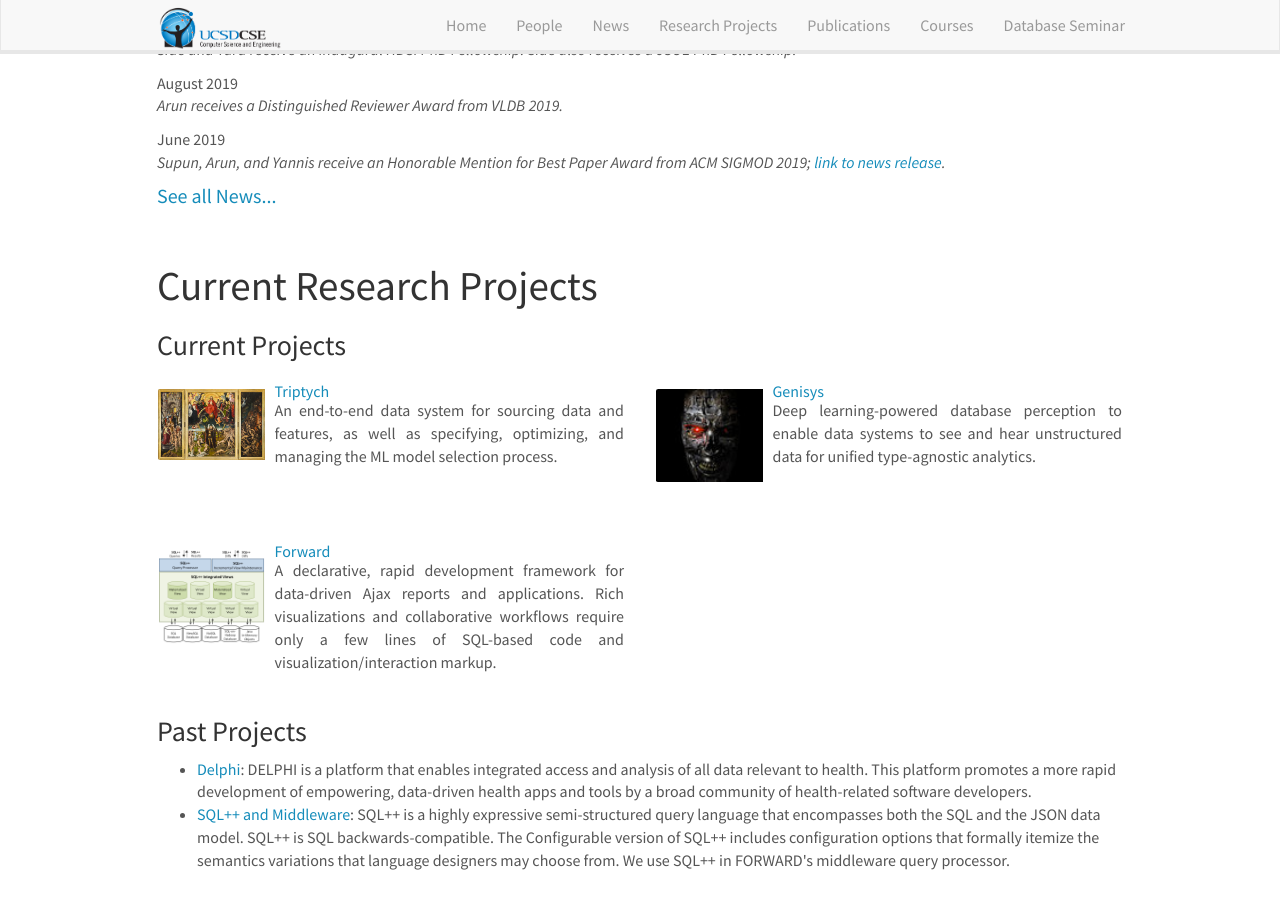
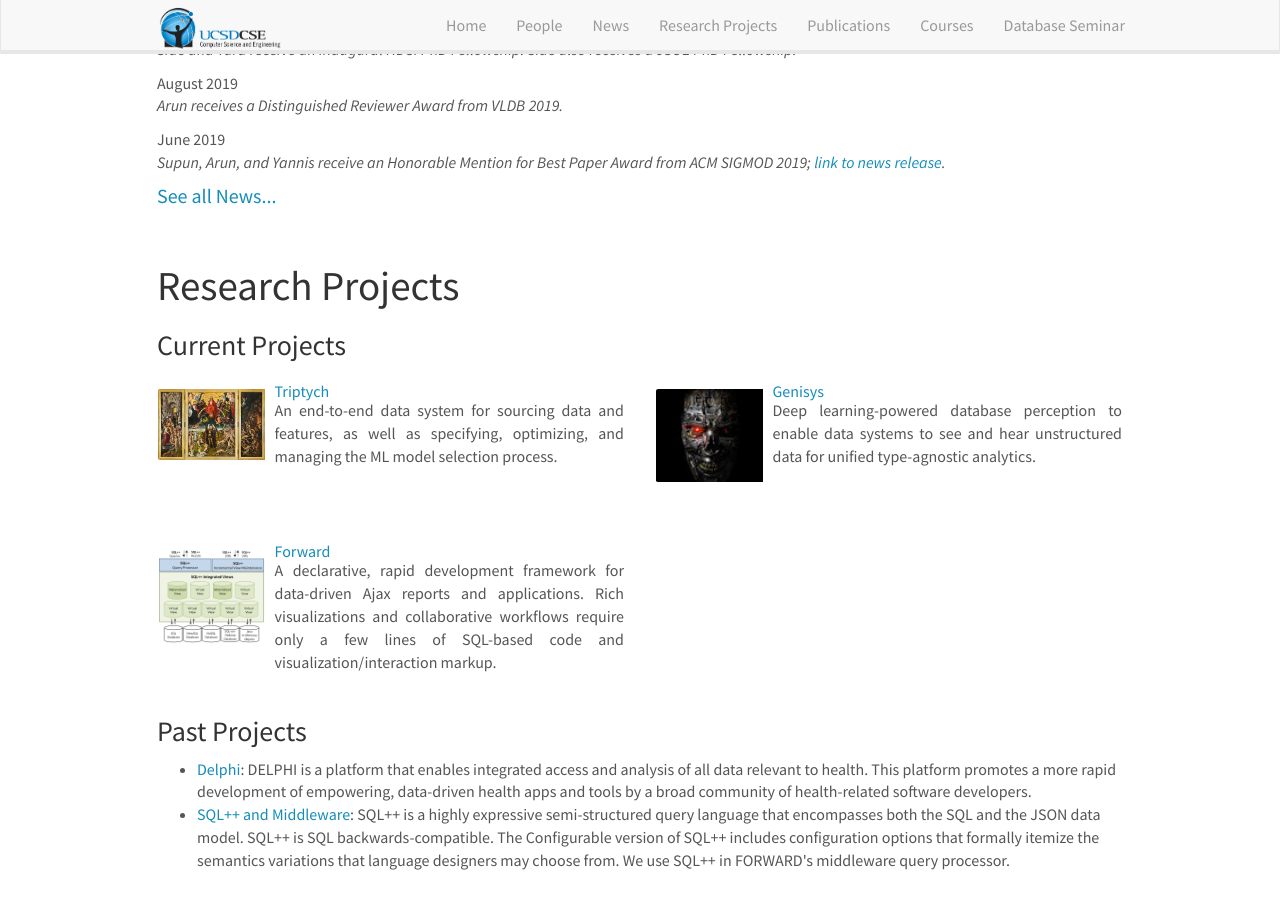
Before and after one commit to dbucsd/dbucsd.github.io, a Jekyll site: the page built from index.md, in a window 1280 px wide and 900 px high, scrolled down 2969 px. Built offline with Jekyll 4.4.1, drawn with Linux system fonts in a browser that asks for light colours; nearby versions of some CDN libraries.

Commit message:
projects

```diff
--- a/_includes/projects.html
+++ b/_includes/projects.html
@@ -1,6 +1,6 @@
 <div class="col-sm-12">
   <div markdown="1">
-    <h1>Current Research Projects</h1>
+    <h1>Research Projects</h1>
 
 <h3>Current Projects</h3>
 
```
